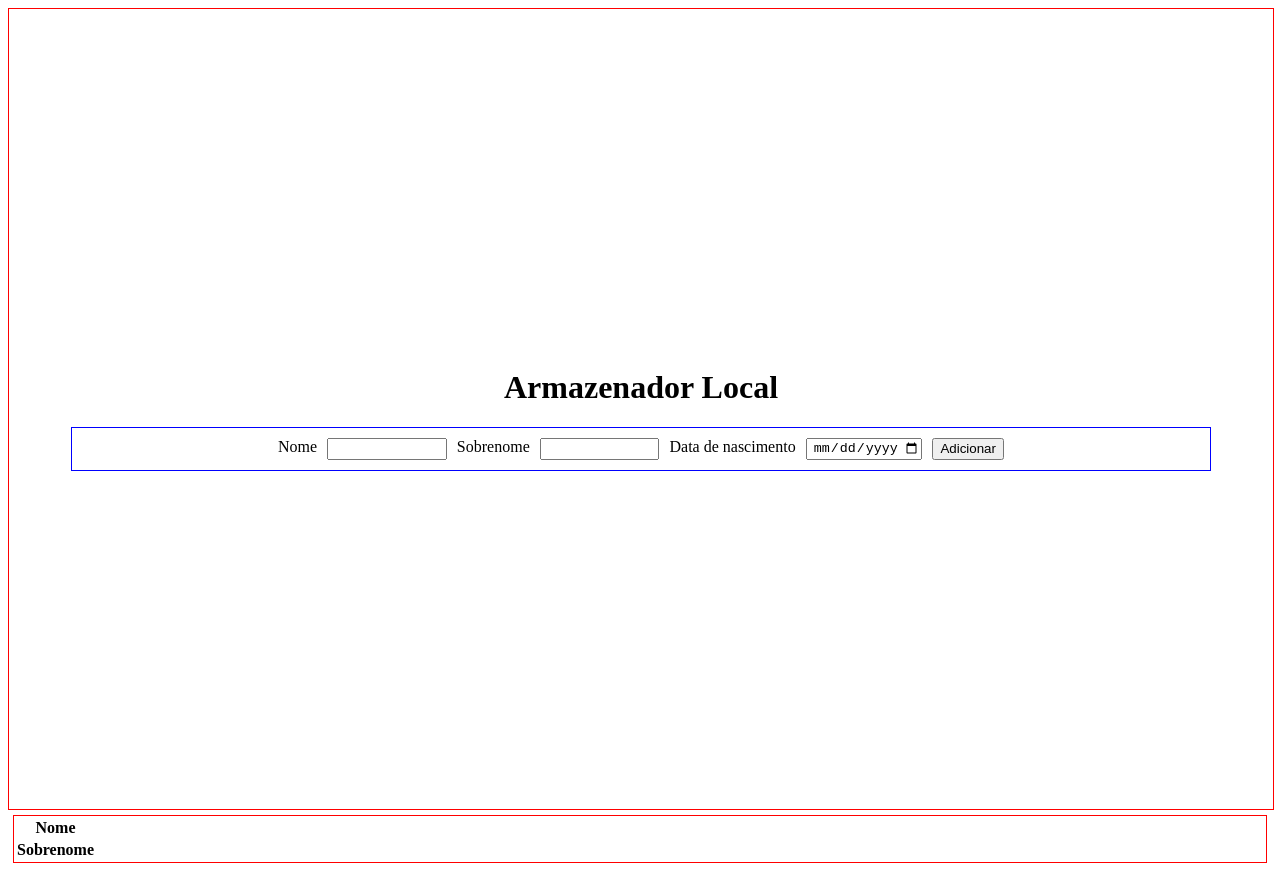
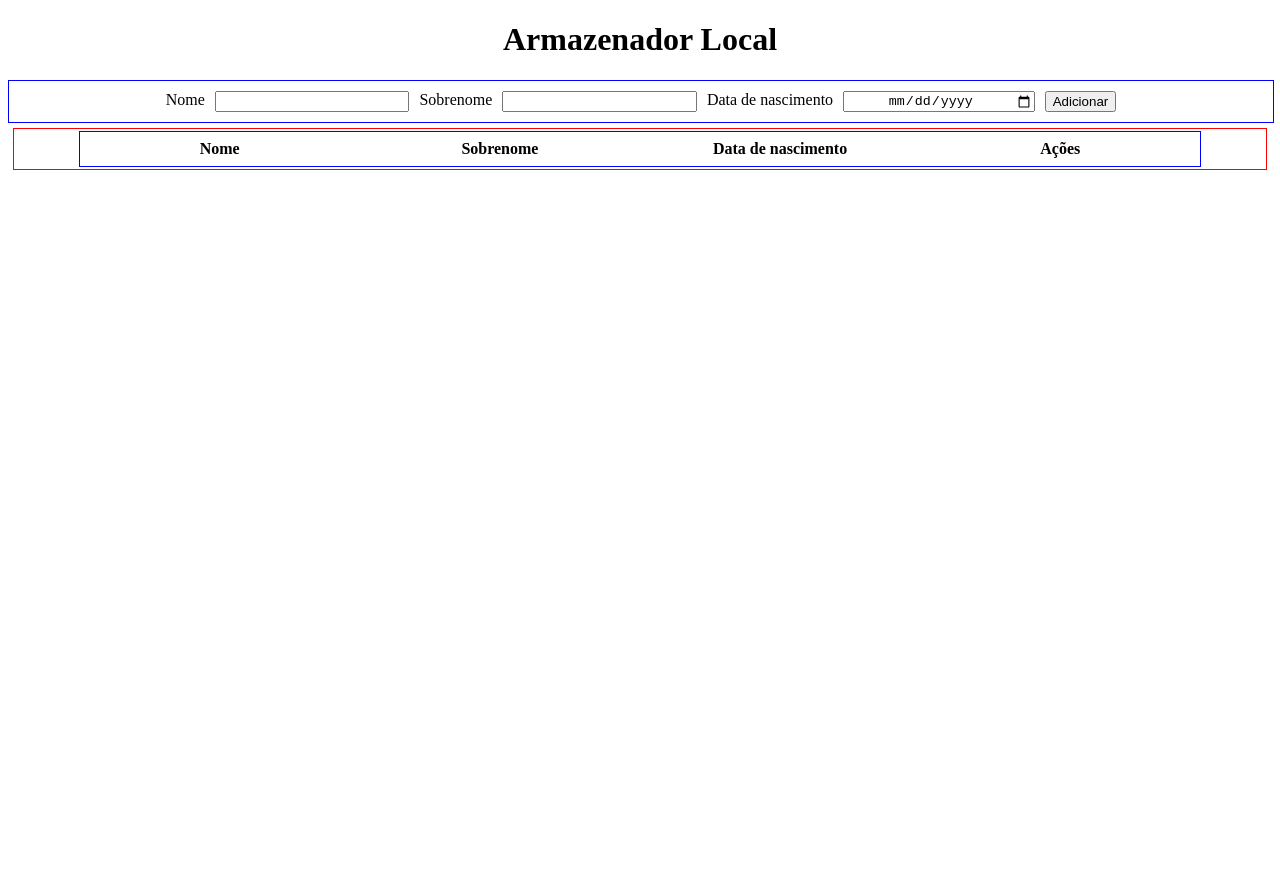
Before and after one commit to luvsscorpius/ArmazenadorLocal, a React (Create React App) app in the folder frontend/: page / in a window 1280 px wide. After the commit the page ends 800 px from the top, so only its background shows below. Built offline with nearby package versions, Linux system fonts and the light colour scheme.

Commit message:
feat(grid): finishing grid layout

```diff
--- a/frontend/package.json
+++ b/frontend/package.json
@@ -3,6 +3,10 @@
   "version": "0.1.0",
   "private": true,
   "dependencies": {
+    "@fortawesome/fontawesome-svg-core": "^6.5.1",
+    "@fortawesome/free-regular-svg-icons": "^6.5.1",
+    "@fortawesome/free-solid-svg-icons": "^6.5.1",
+    "@fortawesome/react-fontawesome": "^0.2.0",
     "@testing-library/jest-dom": "^5.17.0",
     "@testing-library/react": "^13.4.0",
     "@testing-library/user-event": "^13.5.0",
--- a/frontend/src/App.js
+++ b/frontend/src/App.js
@@ -1,12 +1,14 @@
-import React from 'react'
+import React, {useState} from 'react'
 import Main from './Components/Main/Main';
 import Grid from './Components/Grid/Grid';
 
 function App() {
+  const [info, setInfo] = useState({nome: "", sobrenome: "", data: ""})
+
   return (
     <>
-      <Main/>
-      <Grid/>
+      <Main setInfo={setInfo} info={info}/>
+      <Grid info={info}/>
     </>
   );
 }
--- a/frontend/src/Components/Grid/Grid.jsx
+++ b/frontend/src/Components/Grid/Grid.jsx
@@ -1,19 +1,37 @@
 import React from "react";
 import * as G from './Styles'
+import {FontAwesomeIcon} from '@fortawesome/react-fontawesome'
+import {faTrash} from '@fortawesome/free-solid-svg-icons'
+import Main from "../Main/Main";
 
-const Grid = () => {
+const Grid = ({info}) => {
+
+    console.log(info)
+
     return (
         <G.GridContainer>
             <G.Table>
                 <G.Thead>
                     <G.Tr>
                         <G.Th>Nome</G.Th>
-                    </G.Tr>
-
-                    <G.Tr>
                         <G.Th>Sobrenome</G.Th>
+                        <G.Th>Data de nascimento</G.Th>
+                        <G.Th>Ações</G.Th>
                     </G.Tr>
                 </G.Thead>
+
+                <G.Tbody>
+
+                    {/* {info.map(inf => (
+                        <G.Tr>
+                            <G.Td>{inf.nome}</G.Td>
+                            <G.Td>{inf.sobrenome}</G.Td>
+                            <G.Td>{inf.data}</G.Td>
+                            <G.Th><FontAwesomeIcon icon={faTrash}/></G.Th>
+                        </G.Tr>
+                    ))} */}
+
+                </G.Tbody>
             </G.Table>
         </G.GridContainer>
     )
--- a/frontend/src/Components/Grid/Styles.jsx
+++ b/frontend/src/Components/Grid/Styles.jsx
@@ -5,22 +5,47 @@ export const GridContainer = styled.div`
     height: 100%;
     margin: 5px;
     display: flex;
-    flex-direction: row;
+    justify-content: space-around;
 `
 
-export const Table = styled.table``
+export const Table = styled.table`
+    width: 90%;
+`
 
 // Utilizada para definir a area do cabeçalho
-export const Thead = styled.thead``
+export const Thead = styled.thead`
+    display: flex;
+    flex-direction: column; /* Empilha os cabeçalhos verticalmente */
+`
 
 // Utilizada para definir a area do corpo da tabela
-export const Tbody = styled.tbody``
+export const Tbody = styled.tbody`
+    display: flex;
+    flex-direction: column; /* Empilha os cabeçalhos verticalmente */
+`
 
 // Outra forma de definir uma coluna (mas diferente do td é utilizada apenas para cabeçalho)
-export const Th = styled.th``
+export const Th = styled.th`
+    padding: 8px; /* Adiciona um espaçamento interno */
+    width: 100%;
+`
 
 // Td cria uma coluna para inserção de conteúdos
-export const Td = styled.td``
+export const Td = styled.td`
+    display: flex;
+    align-items: center; /* Para alinhar verticalmente o conteúdo */
+    padding: 8px; /* Adiciona um espaçamento interno */
+    width: 100%;
+    justify-content: center;
+`
 
 // Tr é utilizada para definir linhas em tabelas
-export const Tr = styled.tr``
+export const Tr = styled.tr`
+    display: flex;
+    justify-content: space-between; /* Alinha as células individualmente */
+    border: 1px solid blue;
+`
+
+export const DateTd = styled(Td)`
+    min-width: 100px; /* Defina um tamanho mínimo para a célula de data */
+`
--- a/frontend/src/Components/Main/Main.jsx
+++ b/frontend/src/Components/Main/Main.jsx
@@ -1,28 +1,42 @@
-import React from "react";
+import React, {useEffect, useState} from "react";
 import * as C from './Styles'
 import Grid from "../Grid/Grid";
 
-const Main = () => {
+const Main = ({setInfo, info}) => {
+
+    const armazenar = (chave, valor) => {
+            // Stringify para usar em objeto
+            // Criando uma constante onde vai verificar se existe a chave se não cria um array vazio
+            const pessoas = JSON.parse(localStorage.getItem(chave)) || []
+            // Passa a chave e transforma em JSON, passa o array e o valor
+            localStorage.setItem(chave, JSON.stringify([...pessoas, valor]))
+            console.log(pessoas)
+            setInfo(pessoas)
+    }
+
+    const handleAdicionar = () => {
+        armazenar("pessoas", info) // O primeiro parâmetro é o nome da chave onde os dados serao armazenados e em seguida o objeto info
+    }
+
     return (
-        <C.Main>
+        <>
             <C.Title>Armazenador Local</C.Title>
                 <C.Content>
                     <C.Form>
                         <C.Label for="nome">Nome</C.Label>
-                        <C.Input name="nome"/>
+                        <C.Input name="nome" value={(e) => e.target.value} onChange={(e) => setInfo({...info, nome: e.target.value})}/>
 
                         <C.Label for="sobrenome">Sobrenome</C.Label>
-                        <C.Input name="sobrenome"/>
+                        <C.Input name="sobrenome" value={(e) => e.target.value}  onChange={(e) => setInfo({...info, sobrenome: e.target.value})}/>
 
                         <C.Label>Data de nascimento</C.Label>
-                        <C.Input type="date"/>
+                        <C.Input type="date"value={(e) => e.target.value}  onChange={(e) => setInfo({...info, data: e.target.value})}/>
 
-                        <C.Button>Adicionar</C.Button>
+                        <C.Button type="button" onClick={handleAdicionar}>Adicionar</C.Button>
 
                     </C.Form>
-
                 </C.Content>
-        </C.Main>
+        </>
     )
 }
 
--- a/frontend/src/Components/Main/Styles.jsx
+++ b/frontend/src/Components/Main/Styles.jsx
@@ -1,20 +1,12 @@
 import styled from 'styled-components'
 
-export const Main = styled.div`
-    width: 100%;
-    height: 100vh;
-    border: 1px solid red;
-    display: flex;
-    flex-direction: column;
-    justify-content: center;
-    align-items: center;
-`;
-
-export const Title = styled.h1``
+export const Title = styled.h1`
+    text-align: center;
+`
 
 export const Content = styled.div`
     border: 1px solid blue;
-    width: 90%;
+    width: 100%;
     display: flex;
     flex-direction: column;
 `
@@ -29,7 +21,7 @@ export const Form = styled.form`
 export const Label = styled.label``
 
 export const Input = styled.input`
-    width: 10%;
+    width: 15%;
     text-align: center
 `
 
```
Also changed, not shown: 1 other file (tests, documents, lock files or other folders).
